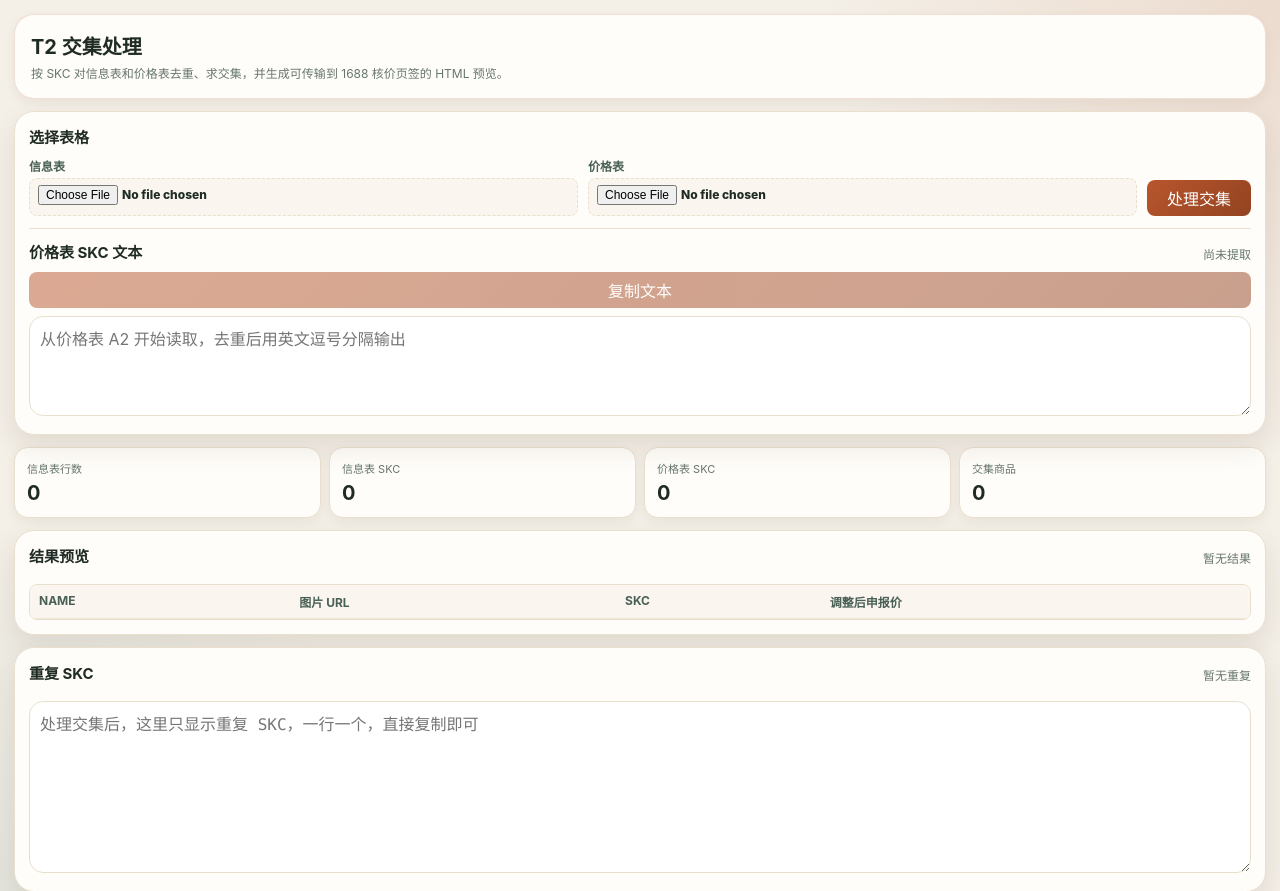
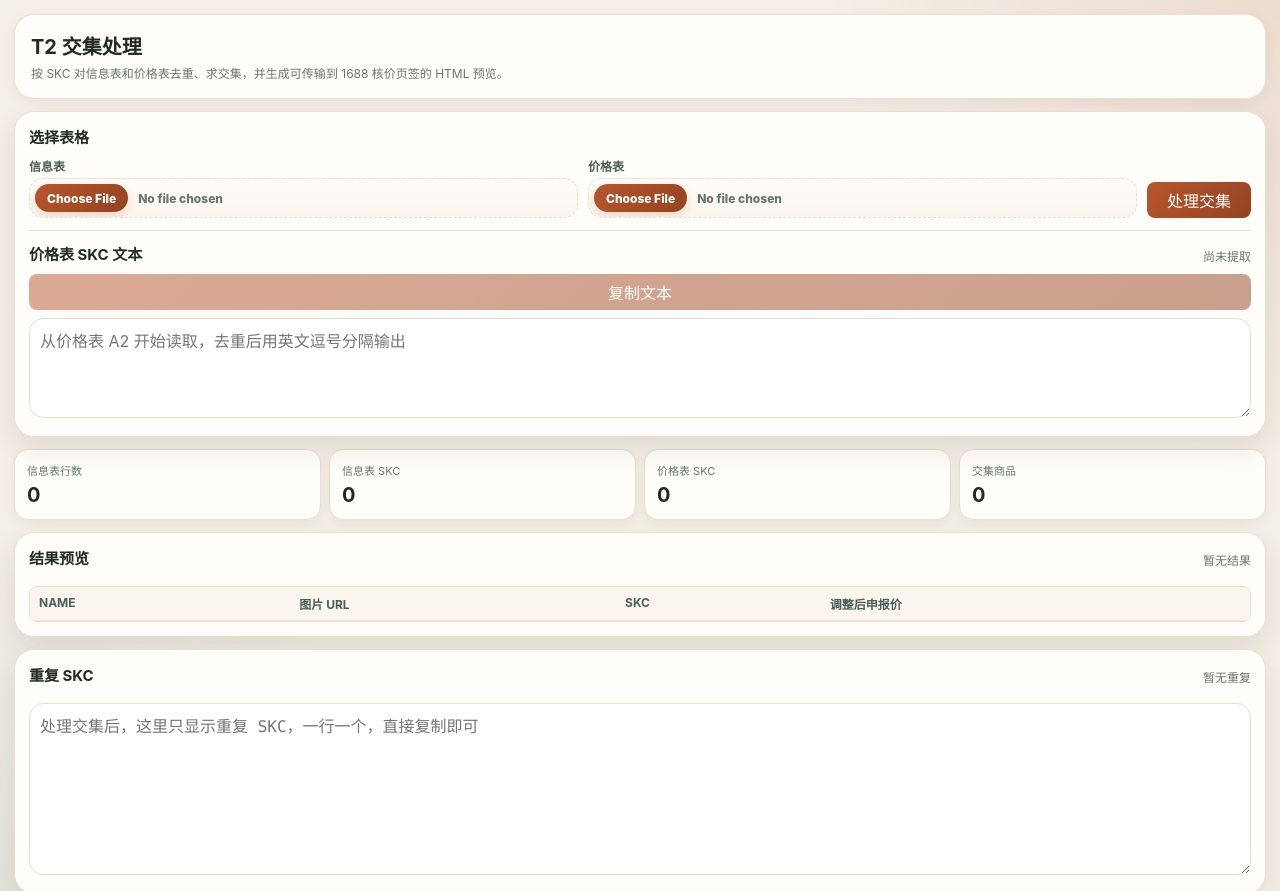
Before and after one commit to Spacexist/Temu-extension, a website with bundled scripts: page src/presentation/t2/t2Intersection.html in a window 1280 px wide. Shown: the top 891 px of the page. Built offline with nearby package versions, Linux system fonts and the light colour scheme.

Commit message:
UI修复

```diff
--- a/src/presentation/t2/t2Intersection.css
+++ b/src/presentation/t2/t2Intersection.css
@@ -88,10 +88,38 @@ input[type="file"] {
 
 .table-picker input[type="file"] {
   min-height: 38px;
-  padding: 6px 8px;
+  padding: 5px 8px 5px 5px;
   border: 1px dashed var(--card-edge);
-  border-radius: var(--radius-sm);
-  background: var(--surface);
+  border-radius: var(--radius-md);
+  color: var(--muted);
+  background:
+    linear-gradient(180deg, rgba(255, 253, 249, 0.94), rgba(250, 246, 239, 0.94)),
+    var(--surface);
+  cursor: pointer;
+  font-size: 12px;
+}
+
+.table-picker input[type="file"]::file-selector-button {
+  min-height: 28px;
+  margin-right: 10px;
+  padding: 0 12px;
+  border: 0;
+  border-radius: var(--radius-pill);
+  color: #fff;
+  background: linear-gradient(135deg, var(--brand), var(--brand-strong));
+  box-shadow: 0 5px 12px rgba(184, 86, 45, 0.18);
+  cursor: pointer;
+  font: inherit;
+  font-weight: 800;
+}
+
+.table-picker input[type="file"]:hover {
+  border-color: rgba(184, 86, 45, 0.55);
+  background: #fffaf3;
+}
+
+.table-picker input[type="file"]:hover::file-selector-button {
+  box-shadow: 0 7px 16px rgba(184, 86, 45, 0.24);
 }
 
 #processButton {
```
Also changed, not shown: release/temu-commerce-workbench-extension/src/presentation/t2/t2Intersection.css.
